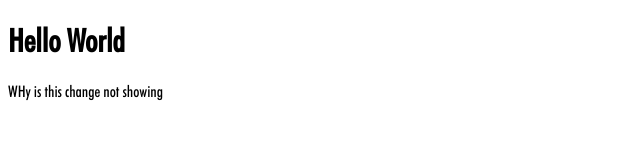
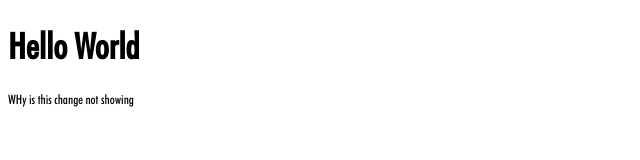
Before and after one commit to linders11/linders11.github.io, a plain HTML site: page index.html in a window 1280 px wide. Shown: the whole page, without its empty margins (0-640 px from the left). Drawn offline with Linux system fonts and the light colour scheme.

Commit message:
Update styles.css

```diff
--- a/styles.css
+++ b/styles.css
@@ -5,4 +5,10 @@
 
 body {
     font-family: 'CustomFont', 'Wingdings', Arial, Helvetica;
+    font-size: large;
 }
+
+p {
+    font-family: 'CustomFont', 'Wingdings', Arial, Helvetica;
+    font-size: small;
+}
```
